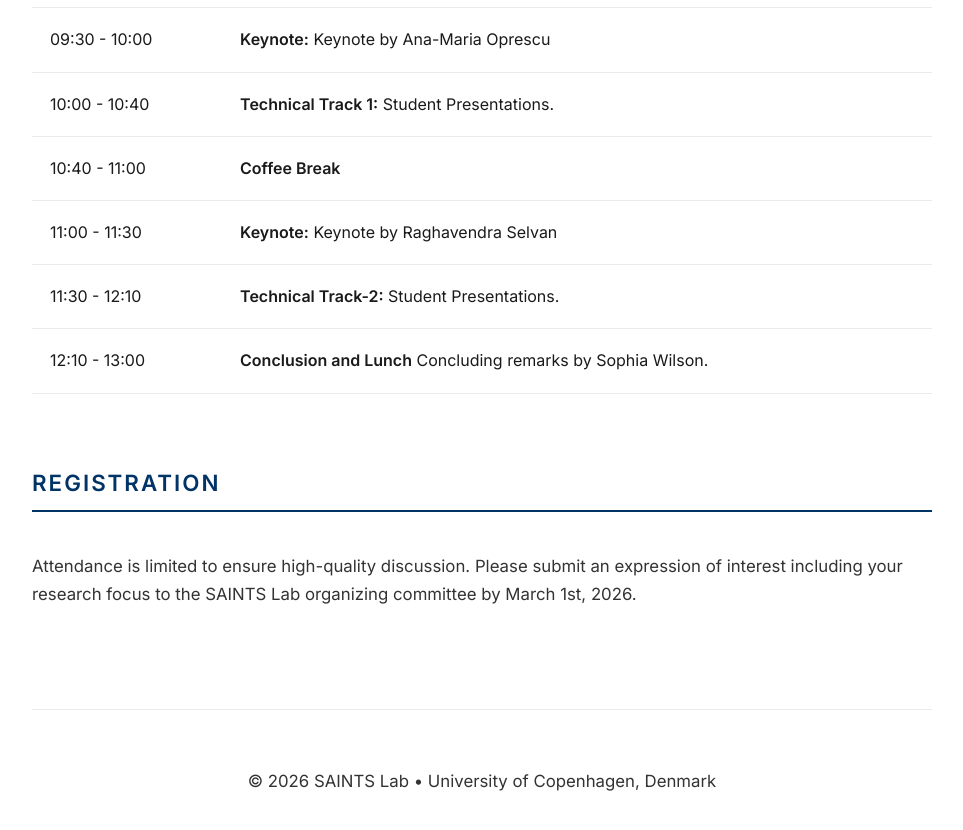
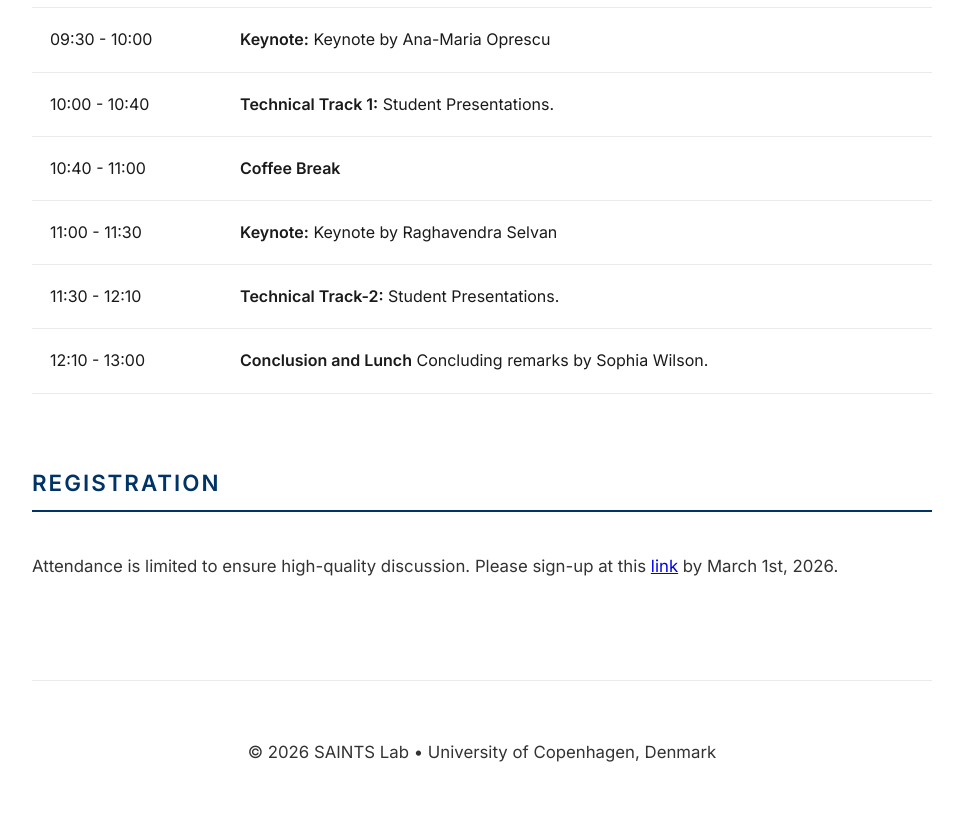
Before and after one commit to saintslab/saintslab.github.io, a Jekyll site: the page workshop2026/index.html, which Jekyll copies as it is, in a window 1280 px wide and 900 px high, scrolled down 1635 px. Shown: the top 830 px of the window, without its empty margins (158-1121 px from the left). Built offline with Jekyll 4.4.1, drawn with Linux system fonts in a browser that asks for light colours.

Commit message:
Update link

```diff
--- a/workshop2026/index.html
+++ b/workshop2026/index.html
@@ -278,7 +278,7 @@
      <section id="registration">
         <h2>Registration</h2>
         <p>
-            Attendance is limited to ensure high-quality discussion. Please submit an expression of interest including your research focus to the SAINTS Lab organizing committee by March 1st, 2026.
+            Attendance is limited to ensure high-quality discussion. Please sign-up at this <a href="https://www.survey-xact.dk/LinkCollector?key=V21SF59GU1CN">link</a> by March 1st, 2026.
         </p>
     </section>
     <footer>
```
